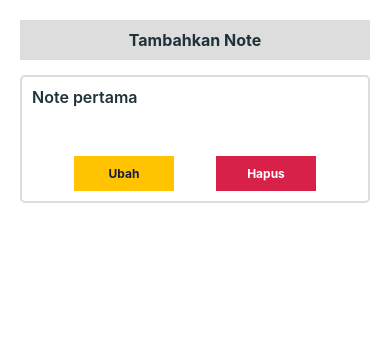
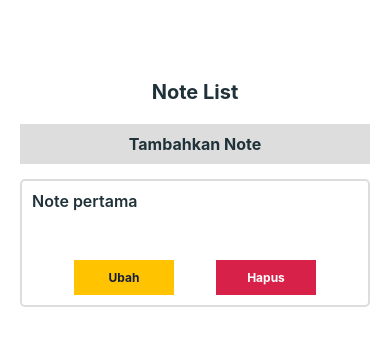
Before and after one commit to kanugi/NoteListAppV1, a React Native app: screen / in a window 390 px wide. Shown: the top 346 px of the page. Built offline with nearby package versions, Linux system fonts and the light colour scheme.

Commit message:
change ui screen

```diff
--- a/src/screens/addNote.js
+++ b/src/screens/addNote.js
@@ -28,7 +28,7 @@ const AddNote = ({ setCurrentPage, addNote }) => {
       />
       <View style={styles.spacerTop}>
         <CustomButton
-          backgroundColor="#247881"
+          backgroundColor="#1d7d1b"
           color="#fff"
           text="Simpan"
           width="100%"
--- a/src/screens/editNote.js
+++ b/src/screens/editNote.js
@@ -47,7 +47,7 @@ const EditNote = ({ setCurrentPage, editNote, noteEdit }) => {
       </View>
       <View style={styles.spacerTop}>
         <CustomButton
-          backgroundColor="#fff"
+          backgroundColor="#DDDDDD"
           color="#000"
           text="Kembali ke Home"
           width="100%"
@@ -64,14 +64,14 @@ const styles = StyleSheet.create({
     display: "flex",
     flexDirection: "column",
     padding: 20,
-    backgroundColor: "#022C43",
+    backgroundColor: "white",
   },
   pageTitle: {
     marginTop: 20,
     fontSize: 20,
     fontWeight: "700",
     textAlign: "center",
-    color: "#fff",
+    color: "black",
   },
   spacerTop: {
     marginTop: 30,
--- a/src/screens/home.js
+++ b/src/screens/home.js
@@ -34,11 +34,13 @@ const NoteCard = ({ item, setCurrentPage, deleteNote, setNoteEdit }) => (
 
 const Home = ({ noteList, setCurrentPage, deleteNote, setNoteEdit }) => (
   <View style={styles.container}>
+    <Text style={styles.pageTitle}>Note List</Text>
     <CustomButton
       backgroundColor="#DDD"
       color="#203239"
       text="Tambahkan Note"
       width="100%"
+      fontSize={16}
       onPress={() => {
         setCurrentPage('add')
       }}
@@ -65,6 +67,15 @@ const styles = StyleSheet.create({
     flexDirection: 'column',
     justifyContent: 'center',
     padding: 20,
+    paddingTop: 60,
+  },
+  pageTitle: {
+    marginTop: 20,
+    fontSize: 20,
+    fontWeight: '700',
+    textAlign: 'center',
+    color: '#203239',
+    paddingBottom: 20,
   },
   card: {
     padding: 10,
```
